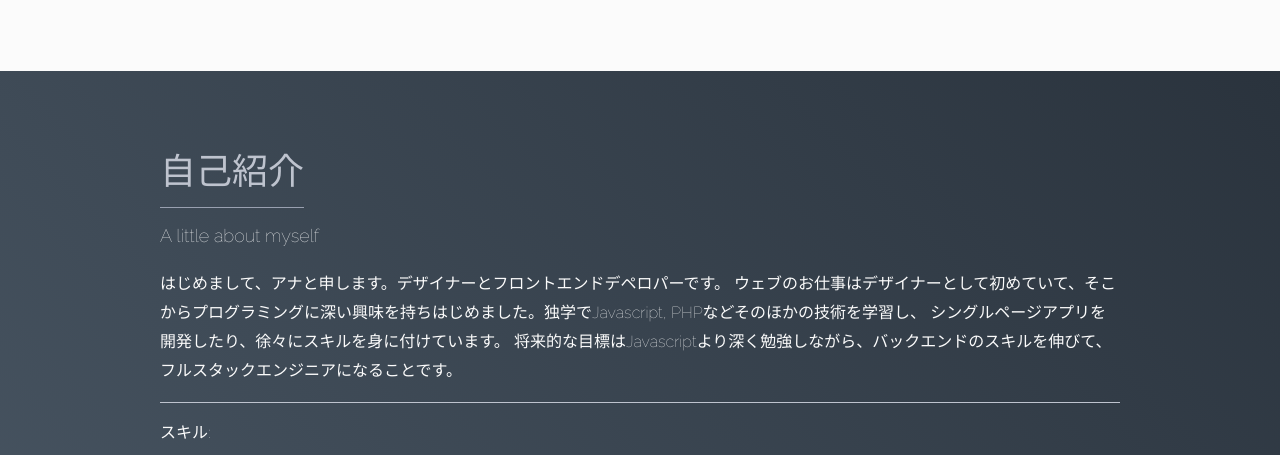
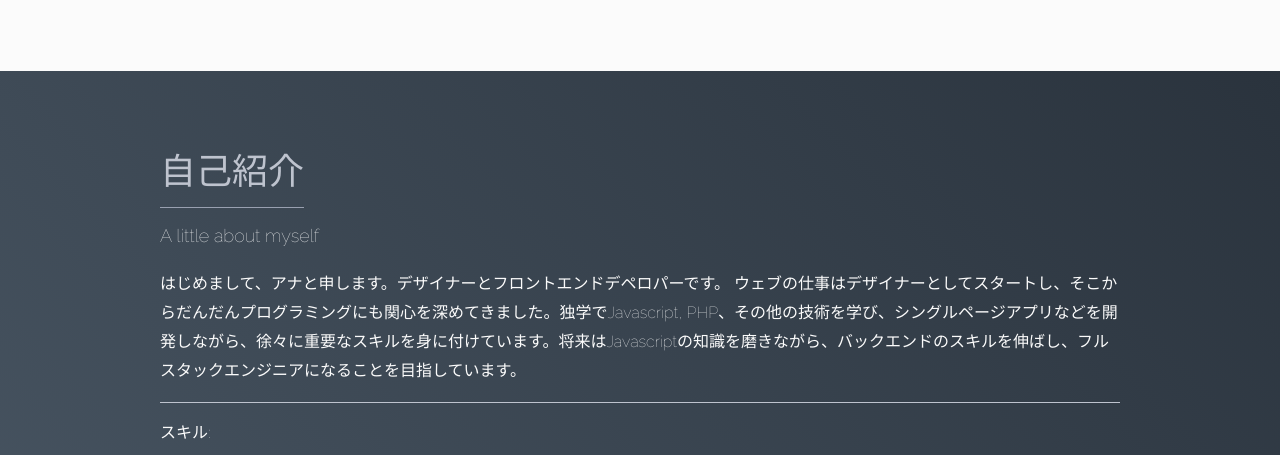
Before and after one commit to saintasia/portfolio-2017, a plain HTML site: page ja.html in a window 1280 px wide. Shown: the part 2423-2878 px from the top of the page. Drawn offline with nearby package versions, Linux system fonts and the light colour scheme; animation ran at ten frames a second.

Commit message:
jp update

```diff
--- a/ja.html
+++ b/ja.html
@@ -72,8 +72,7 @@
                 <h2>自己紹介</h2>
                 <h6>A little about myself</h6>
                 <p>はじめまして、アナと申します。デザイナーとフロントエンドデペロパーです。
-                    ウェブのお仕事はデザイナーとして初めていて、そこからプログラミングに深い興味を持ちはじめました。独学でJavascript, PHPなどそのほかの技術を学習し、  シングルページアプリを開発したり、徐々にスキルを身に付けています。
-                    将来的な目標はJavascriptより深く勉強しながら、バックエンドのスキルを伸びて、フルスタックエンジニアになることです。</p>
+                    ウェブの仕事はデザイナーとしてスタートし、そこからだんだんプログラミングにも関心を深めてきました。独学でJavascript, PHP、その他の技術を学び、シングルページアプリなどを開発しながら、徐々に重要なスキルを身に付けています。将来はJavascriptの知識を磨きながら、バックエンドのスキルを伸ばし、フルスタックエンジニアになることを目指しています。</p>
                 <hr>
                 <p>スキル:</p>
                 <div class="badge high">
```
